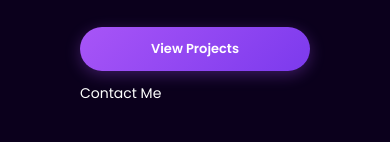
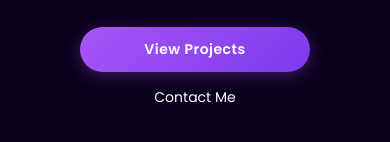
Before and after one commit to hanania16/hanania16.github.io, a plain HTML site: page index.html in a window 390 px wide. Shown: the part 664-806 px from the top of the page. Drawn offline with Linux system fonts and the light colour scheme; a web font is replaced by a local one.

Commit message:
fix the responsiveness of the buttons

```diff
--- a/style.css
+++ b/style.css
@@ -271,9 +271,10 @@ nav a:hover {
   cursor: pointer;
   transition: all 0.3s ease;
   border: none;
+  letter-spacing: 0.5px;
 }
 
-/* View Projects button */
+/* View Projects button - Solid Purple */
 .buttons button:first-child {
   background: linear-gradient(135deg, #a855f7, #7c3aed);
   color: white;
@@ -282,11 +283,11 @@ nav a:hover {
 
 .buttons button:first-child:hover {
   transform: translateY(-3px);
-  box-shadow: 0 8px 25px rgba(168, 85, 247, 0.4);
+  box-shadow: 0 8px 25px rgba(168, 85, 247, 0.5);
   background: linear-gradient(135deg, #b45df7, #8b4df0);
 }
 
-/* Contact Me button - FIXED */
+/* Contact Me button - Outlined Purple (FIXED) */
 .buttons button:last-child {
   background: transparent;
   color: #a855f7;
@@ -294,10 +295,11 @@ nav a:hover {
 }
 
 .buttons button:last-child:hover {
-  background: rgba(168, 85, 247, 0.1);
+  background: rgba(168, 85, 247, 0.15);
   transform: translateY(-3px);
   border-color: #c084fc;
   color: #c084fc;
+  box-shadow: 0 4px 15px rgba(168, 85, 247, 0.2);
 }
 
 /* Active state for both buttons */
@@ -305,47 +307,89 @@ nav a:hover {
   transform: translateY(0px);
 }
 
-/* Responsive buttons */
+/* ========== RESPONSIVE BUTTON BREAKPOINTS ========== */
+
+/* Tablet (max-width: 1024px) */
+@media (max-width: 1024px) {
+  .buttons {
+    gap: 25px;
+    max-width: 650px;
+  }
+
+  .buttons button {
+    padding: 13px 28px;
+    font-size: 15px;
+  }
+}
+
+/* Mobile Landscape (max-width: 768px) */
 @media (max-width: 768px) {
   .buttons {
     gap: 20px;
     margin: 30px auto 60px auto;
     padding: 0 40px;
+    max-width: 550px;
   }
 
   .buttons button {
-    padding: 12px 28px;
+    padding: 12px 26px;
     font-size: 14px;
   }
 }
 
+/* Mobile Portrait (max-width: 600px) */
 @media (max-width: 600px) {
   .buttons {
     flex-direction: row;
     justify-content: center;
     gap: 15px;
     padding: 0 25px;
+    max-width: 500px;
   }
 
   .buttons button {
-    padding: 10px 20px;
+    padding: 11px 22px;
     font-size: 13px;
     flex: 1;
     text-align: center;
+    white-space: nowrap;
   }
 }
 
+/* Small Mobile (max-width: 480px) - Buttons stack vertically */
 @media (max-width: 480px) {
   .buttons {
     flex-direction: column;
-    align-items: stretch;
-    gap: 12px;
+    align-items: center;
+    gap: 15px;
     max-width: 280px;
+    margin: 30px auto 50px auto;
   }
 
   .buttons button {
     width: 100%;
     padding: 12px 20px;
+    font-size: 14px;
+    white-space: normal;
+  }
+
+  /* Both buttons get full width on very small screens */
+  .buttons button:first-child,
+  .buttons button:last-child {
+    width: 100%;
+  }
+}
+
+/* Extra Small (max-width: 360px) */
+@media (max-width: 360px) {
+  .buttons {
+    gap: 12px;
+    max-width: 240px;
+  }
+
+  .buttons button {
+    padding: 10px 16px;
+    font-size: 13px;
   }
 }
 
```
